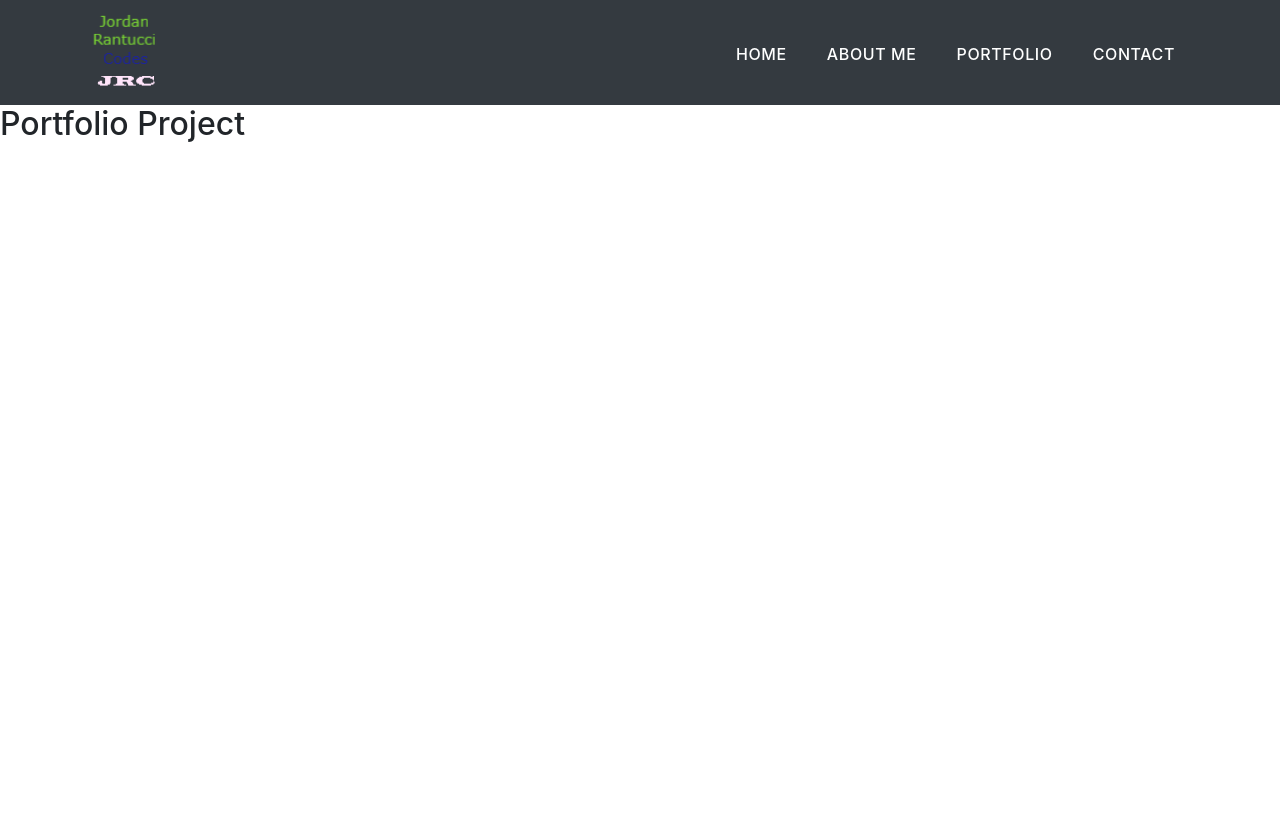
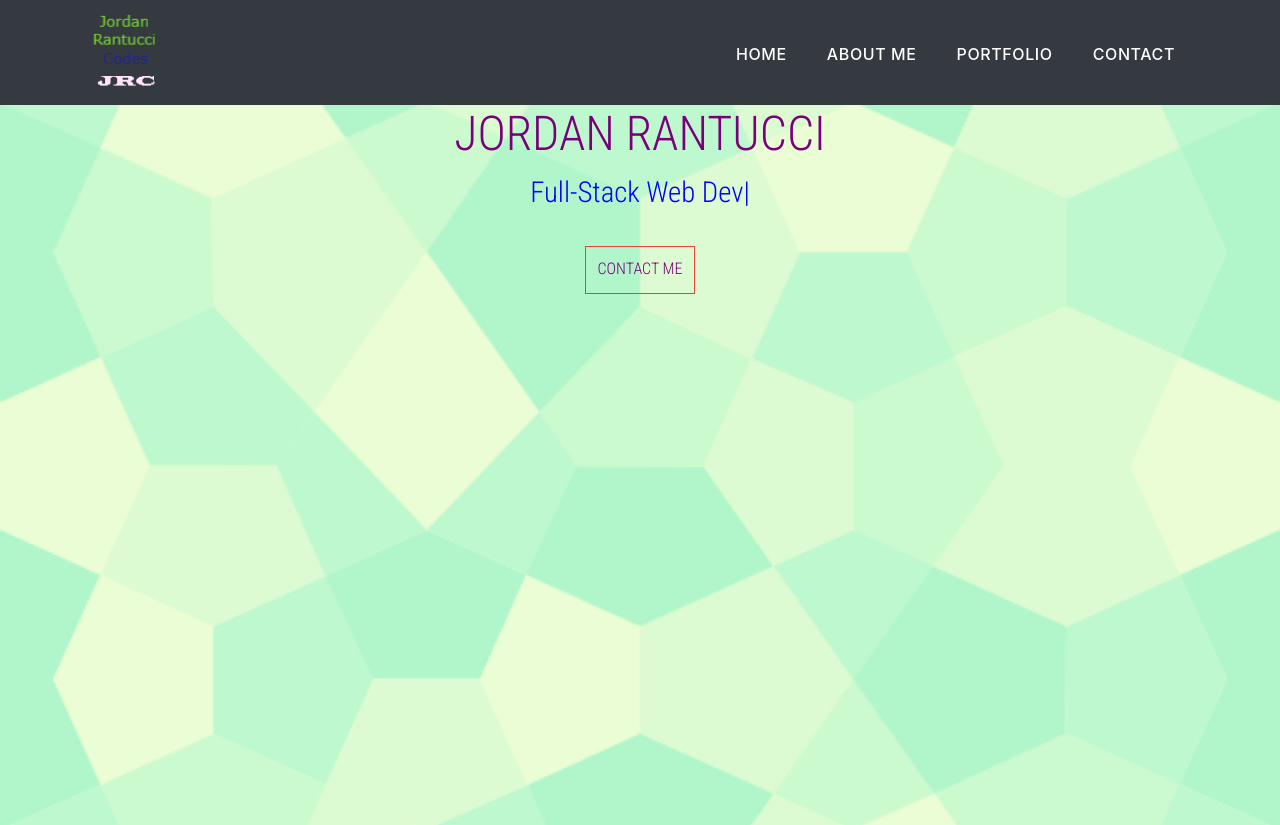
Before and after one commit to jordanrantucci/Portfolio, a React (Create React App) app: page / in a window 1280 px wide. Before the commit the page ends 800 px from the top, so only its background shows below. Built offline with nearby package versions, Linux system fonts and the light colour scheme.

Commit message:
adding Header component with name and abilities with a contact me button

```diff
--- a/package.json
+++ b/package.json
@@ -13,6 +13,7 @@
     "react": "^17.0.2",
     "react-dom": "^17.0.2",
     "react-scripts": "4.0.3",
+    "react-typed": "^1.2.0",
     "web-vitals": "^1.1.1"
   },
   "scripts": {
--- a/src/App.css
+++ b/src/App.css
@@ -4,6 +4,9 @@
   --primary-white: #fff;
   --primary-limegreen: #5dfd73;
   --primary-dark: rgba(255,255,255,0);
+  --primary-red: #ef4035;
+  --primary-hover-red: #f33501;
+
 }
 
 body{
@@ -87,3 +90,48 @@ nav ul li {
 .navbar-nav > li > a:hover {
   border-top: 0.1875rem solid var(--primary-limegreen)
 }
+
+/**************** Header ***************/
+
+.header-wrapper {
+  position: relative;
+  background: url(./assets/congruent_pentagon.png) no-repeat;
+  background-size: cover;
+  background-position: center;
+  height: 90vh;
+}
+
+.main-info {
+  display: flex;
+  flex-direction: column;
+  justify-content: center;
+  align-items: center;
+  text-align: center;
+  font-family: "Roboto Condensed", sans-serif;
+
+}
+
+.main-info h1 {
+  color: rgb(122, 0, 122);
+  font-size: 3rem;
+  text-transform: uppercase;
+}
+
+/*********************************  Typed Text ******************/
+
+.typed-text{
+  font-family: "Roboto Condensed", sans-serif;
+  color: blue;
+  font-size: 1.8rem;
+}
+
+/*********************************  Header Main offer button ******************/
+
+.btn-main-offer {
+  border: 1px solid var(--primary-red);
+  text-transform: uppercase;
+  border-radius: 0;
+  padding: 0.625rem 0.75rem 0.75rem 0.75rem;
+  color:rgb(122, 0, 122);
+  margin: 2rem;
+}
--- a/src/App.js
+++ b/src/App.js
@@ -1,13 +1,14 @@
 import './App.css';
 import 'bootstrap/dist/css/bootstrap.min.css';
 import Navbar from './components/Navbar';
+import Header from './components/Header';
 
 function App() {
   return (
-    <div>
+    <>
     <Navbar />
-   <h2>Portfolio Project</h2>
-   </div>
+    <Header />
+   </>
   );
 }
 
--- /dev/null
+++ b/src/components/Header.js
@@ -0,0 +1,23 @@
+import React from 'react';
+import Typed from 'react-typed';
+
+const Header = () => {
+    return (
+        <div className='header-wrapper'>
+            <div className="main-info">
+                <h1>Jordan Rantucci</h1>
+                <Typed
+                    className="typed-text"
+                    strings={["Web Design", "Web Development", "Full-Stack Web Developer"]}
+                    typeSpeed={60}
+                    backSpeed={40}
+                    loop
+                    />
+                    <a href="#" className="btn-main-offer">Contact Me</a>
+            </div>
+
+        </div>
+    )
+}
+
+export default Header
```
Also changed, not shown: src/assets/congruent_pentagon.png (added), 1 other file (tests, documents, lock files or other folders).
